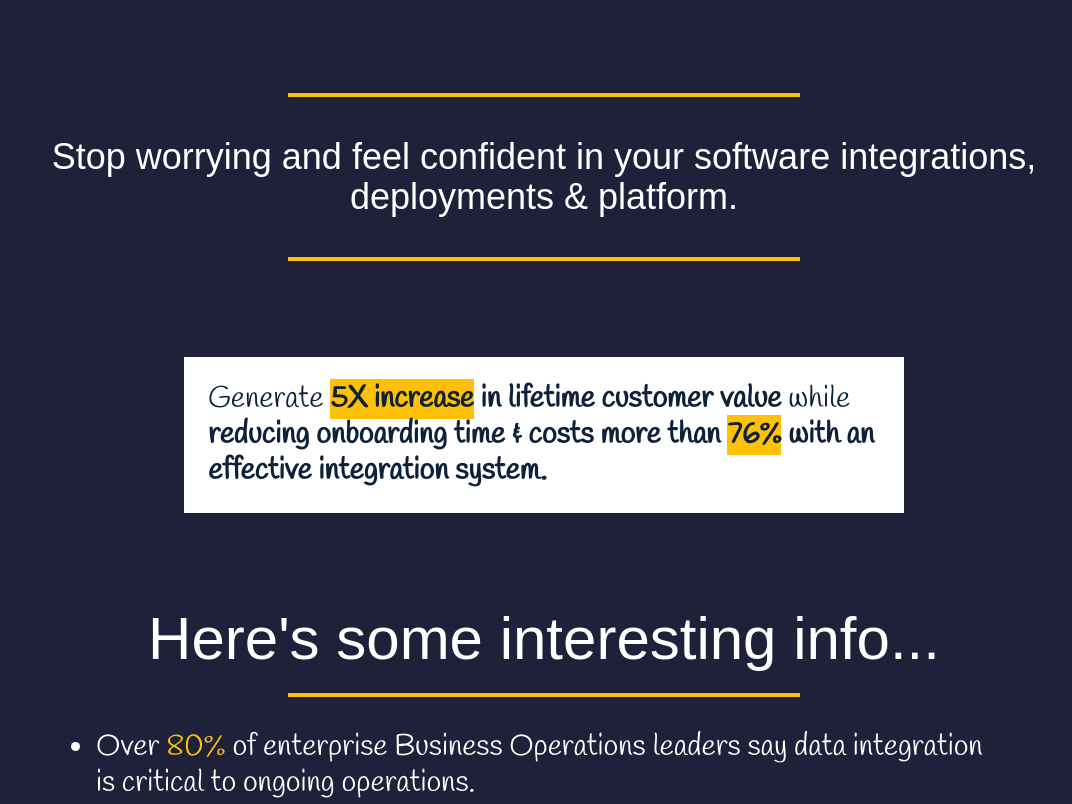
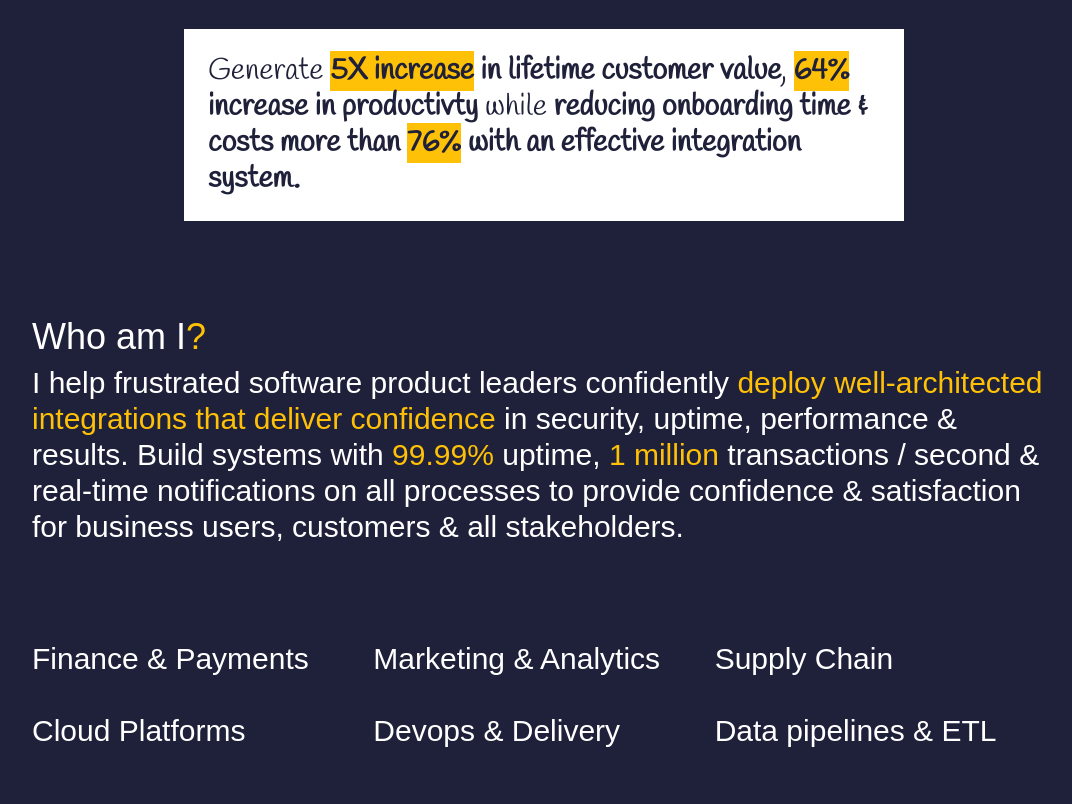
Before and after one commit to StephenMiracle/thatmiracle.com, a Gatsby site in the folder app/: page / in a window 1280 px wide. Shown: the part 623-1427 px from the top of the page, without its empty margins (96-1168 px from the left). Built offline with nearby package versions, Linux system fonts and the light colour scheme; Gatsby itself is replaced by a stand-in of ours; a web font is replaced by a local one.

Commit message:
updates for home page.

```diff
--- a/app/src/pages/index.tsx
+++ b/app/src/pages/index.tsx
@@ -22,7 +22,7 @@ export default function Page() {
                 className="rounded-full w-full h-full object-cover" />
             </div>
             <div className="lg:px-6">
-              <p className="max-w-3xl mx-auto text-xl lg:text-5xl mt-16 leading-loose">How much is your software integration & delivery efforts costing you?</p>
+              <p className="max-w-3xl mx-auto text-xl lg:text-5xl mt-16 leading-loose">How confident are you in your software integration & delivery efforts?</p>
               <div className="w-full flex flex-row mt-20 max-w-lg text-center mx-auto mb-24">
               <p className="xs:w-1/2 lg:w-auto max-w-3xl mx-auto text-xl lg:text-3xl leading-loose">I can help you with that.</p>
               <p className="xs:w-1/2 lg:w-auto max-w-3xl mx-auto text-lg leading-relaxed">
@@ -31,11 +31,41 @@ export default function Page() {
             </div>
           </div>
           </div>
-          <p className="before:content-[' '] before:block before:h-1 before:mb-10 before:mx-auto before:max-w-lg before:bg-secondary after:content-[' '] after:block after:h-1 after:mt-10 after:mx-auto after:max-w-lg text-center after:bg-secondary text-lg lg:text-4xl leading-relaxed my-24">
-            Stop worrying and feel confident in your software integrations, deployments & platform.</p>
-        </div>
-        <div className=" px-6 lg:max-w-3xl mx-auto mt-16">
-          <p className="font-cursive px-6 py-6 bg-white max-w-4xl mx-auto text-xl text-lg lg:text-3xl leading-relaxed">Generate <strong><span className="bg-secondary">5X increase</span> in lifetime customer value</strong> while <strong>reducing onboarding time & costs more than <span className="bg-secondary">76%</span> with an effective integration system.</strong></p>
+          <div className=" px-6 lg:max-w-3xl mx-auto mt-8 mb-24">
+            <p className="text-primary font-cursive px-6 py-6 bg-white max-w-4xl mx-auto text-xl text-lg lg:text-3xl leading-relaxed">Generate <strong><span className="bg-secondary">5X increase</span> in lifetime customer value</strong>, <strong><span className="bg-secondary">64%</span> increase in productivty</strong> while <strong>reducing onboarding time & costs more than <span className="bg-secondary">76%</span> with an effective integration system.</strong></p>
+          </div>
+          <div className="mt-8 mb-24 lg:max-w4xl mx-auto">
+            <p className="text-white text-4xl mb-2">Who am I<span className="text-secondary">?</span></p>
+            <p className="text-white text-3xl">I help frustrated software product leaders confidently <span className="text-secondary">deploy well-architected integrations that deliver confidence</span> in security, uptime, performance & results. Build systems with <span className="text-secondary">99.99%</span> uptime, <span className="text-secondary">1 million</span> transactions / second & real-time notifications on all processes to provide confidence & satisfaction for business users, customers & all stakeholders. </p>
+          </div>
+          <div className="flex flex-col md:flex-row justify-center">
+            <div className="w-full md:w-1/2 lg:w-1/3">
+              <p className="bold text-3xl">Finance & Payments</p>
+              <p className="hidden text-lg leading-tight">Online checkout, ERP, bank transfer, payment gateways, point of sale, crypto, etc</p>
+            </div>
+            <div className="w-full md:w-1/2 lg:w-1/3">
+              <p className="bold text-3xl">Marketing & Analytics</p>
+              <p className="hidden text-lg leading-tight">Content</p>
+            </div>
+            <div className="w-full md:w-1/2 lg:w-1/3">
+              <p className="bold text-3xl">Supply Chain</p>
+              <p className="hidden text-lg leading-tight">Content</p>
+            </div>
+          </div>
+          <div className="flex flex-col md:flex-row justify-center mt-9">
+            <div className="w-full md:w-1/2 lg:w-1/3">
+              <p className="bold text-3xl">Cloud Platforms</p>
+              <p className="hidden text-lg leading-tight">Online checkout, ERP, bank transfer, payment gateways, point of sale, crypto, web3, etc</p>
+            </div>
+            <div className="w-full md:w-1/2 lg:w-1/3">
+              <p className="bold text-3xl">Devops & Delivery</p>
+              <p className="hidden text-lg leading-tight">Content</p>
+            </div>
+            <div className="w-full md:w-1/2 lg:w-1/3">
+              <p className="bold text-3xl">Data pipelines & ETL</p>
+              <p className="hidden text-lg leading-tight">Content</p>
+            </div>
+          </div>
         </div>
         <div className="lg:max-w-4xl mx-auto text-white lg:mt-24 mt-10">
           <p className=" after:content-[' '] after:block after:h-1 after:mt-6 after:mx-auto after:max-w-lg after:bg-secondary max-w-4xl mx-auto text-2xl lg:text-6xl text-center leading-relaxe">Here's some interesting info...</p>
@@ -72,6 +102,11 @@ export default function Page() {
               </div>
             </div>
           </div>
+          <div className="lg:block max-w-5xl mx-auto justify-center">
+            <p className="before:content-[' '] before:block before:h-1 before:mb-10 before:mx-auto before:max-w-lg before:bg-secondary after:content-[' '] after:block after:h-1 after:mt-10 after:mx-auto after:max-w-lg text-center after:bg-secondary text-lg lg:text-4xl leading-relaxed my-24">
+              Stop worrying and feel confident in your software integrations, deployments & platform.
+            </p>
+          </div>
         </div>
       </div>
       <div className="bg-white border-t-secondary border-t-4 px-4">
```
